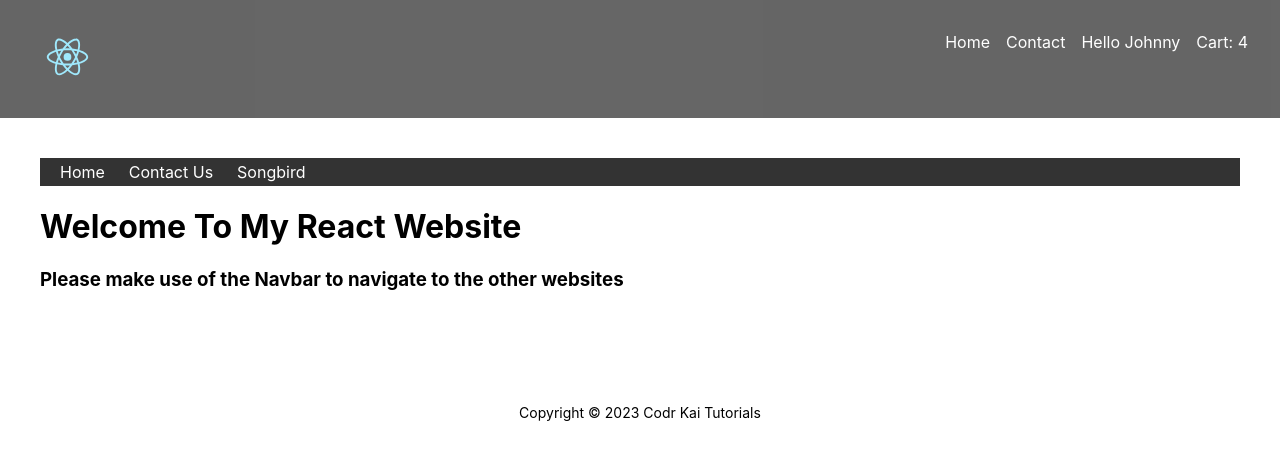
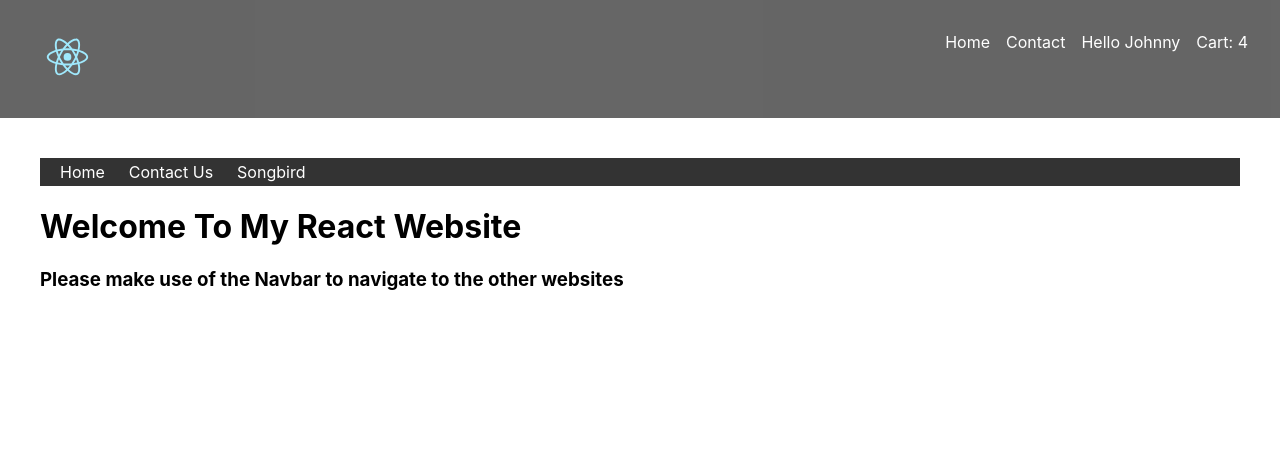
Before and after one commit to Kestrel86/CS2250_Songbird, a React (Create React App) app: page / in a window 1280 px wide. Shown: the top 460 px of the page. Built offline with nearby package versions, Linux system fonts and the light colour scheme.

Commit message:
removed footer

```diff
--- a/src/components/Footer.js
+++ /dev/null
@@ -1,9 +0,0 @@
-function Footer() {
-  return (
-    <div className="footer">
-      <p>Copyright &copy; 2023 Codr Kai Tutorials</p>
-    </div>
-  );
-}
-
-export default Footer;
--- a/src/components/Router.js
+++ b/src/components/Router.js
@@ -1,8 +1,7 @@
 import Header from "./Header";
-import Footer from "./Footer";
 import Home from "../pages/Home";
 import Contact from "../pages/Contact";
-import MainPage from "../pages/main";
+import MainPage from "../pages/Main";
 import { BrowserRouter, Routes, Route, Outlet } from "react-router-dom";
 
 export default function Router() {
@@ -13,7 +12,6 @@ export default function Router() {
         <div className="content">
           <Outlet />
         </div>
-        <Footer />
       </>
     );
   };
```
